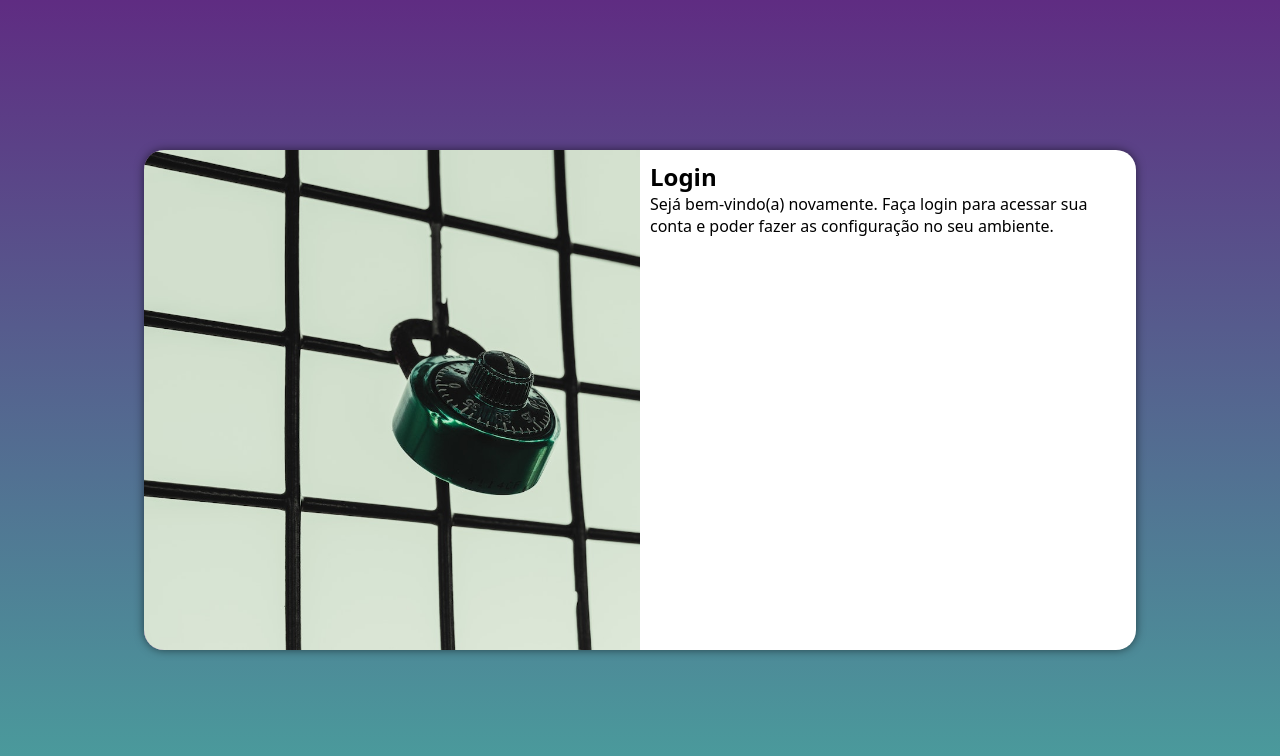
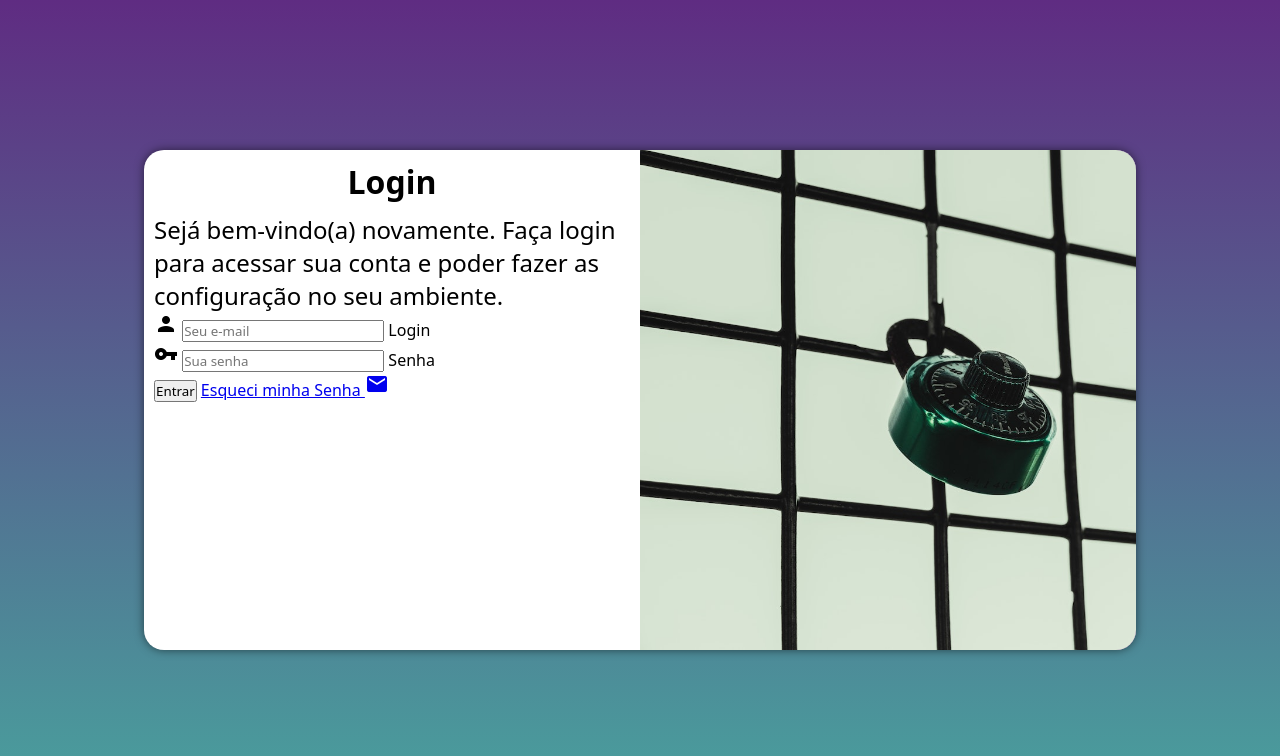
Before and after one commit to BrunoodaSilva/projeto-login, a plain HTML site: page index.html in a window 1280 px wide. Drawn offline with Linux system fonts and the light colour scheme.

Commit message:
terminei o formulario

```diff
--- a/estilos/media-query.css
+++ b/estilos/media-query.css
@@ -18,6 +18,9 @@
         float: right;
         width: 70%;
     }
+    div#formulario > p{
+        font-size: 1.2em;
+    }
 }
 @media screen and (min-width:992px){
     body{
@@ -27,12 +30,19 @@
         width: 992px;
     }
     section#login> div#imagem{
-        float: left;
+        float: right;
         width: 50%;
         height: 100%;
     }
     section#login > div#formulario{
-        float: right;
+        float: left;
         width: 50%;
     }
+    div#formulario > h1{
+       font-size: 2em;
+    }
+    div#formulario > p{
+        font-size: 1.5em;
+    }
+
 }
--- a/estilos/style.css
+++ b/estilos/style.css
@@ -47,3 +47,10 @@ section > div#formulario{
     padding: 10px;
 
 }
+div#formulario > h1{
+    text-align: center;
+    margin-bottom: 10px;
+}
+div#formulario > p{
+    font-size: 0.9em;
+}
--- a/index.html
+++ b/index.html
@@ -6,6 +6,8 @@
     <meta name="viewport" content="width=device-width, initial-scale=1.0">
     <link rel="stylesheet" href="estilos/style.css">
     <link rel="stylesheet" href="estilos/media-query.css">
+    <link href="https://fonts.googleapis.com/icon?family=Material+Icons"
+      rel="stylesheet">
     <title>Login</title>
 </head>
 <body>
@@ -19,8 +21,22 @@
                 <p>
                     Sejá bem-vindo(a) novamente. Faça login para acessar sua conta e poder fazer as configuração no seu ambiente.
                 </p>
-                <form action="login.php" method="post">
-
+                <form action="login.php" method="post" autocomplete="on">
+                    <div class="campo">
+                        <span class="material-icons md-18">person</span>
+                        <input type="email" name="login" id="ilogin" placeholder="Seu e-mail" autocomplete="em
+                        "required maxlength="30" >
+                        <label for="ilogin">Login</label>
+                    </div>
+                    <div class="campo">
+                        <span class="material-icons md-18">vpn_key</span>
+                        <input type="password" name="senha" id="isenha" placeholder="Sua senha" required minlength="8" maxlength="20">
+                        <label for="isenha">Senha</label>
+                    </div>
+                    <input type="submit" value="Entrar">
+                    <a href="esqueci.html"> Esqueci minha Senha
+                        <span class="material-icons md-18">mail</span>
+                    </a>
                 </form>
             </div>
         </section>
```
